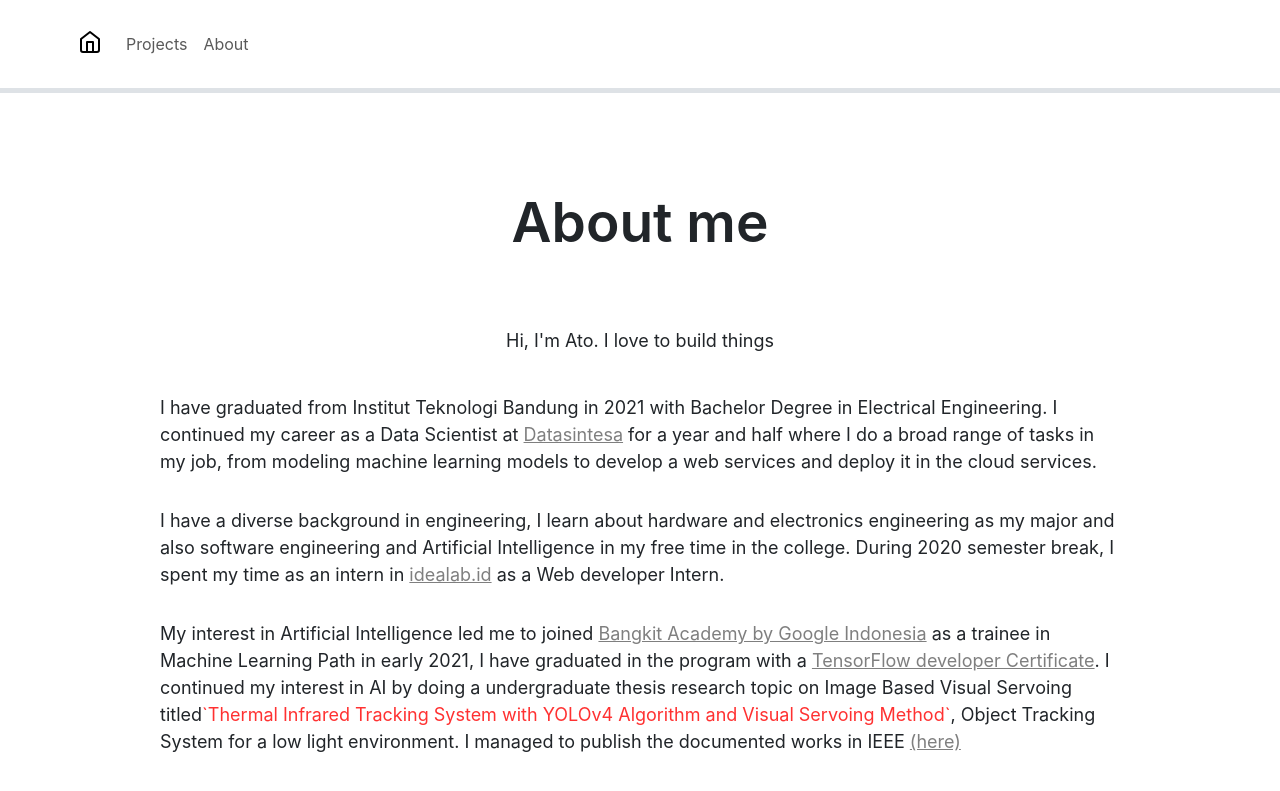
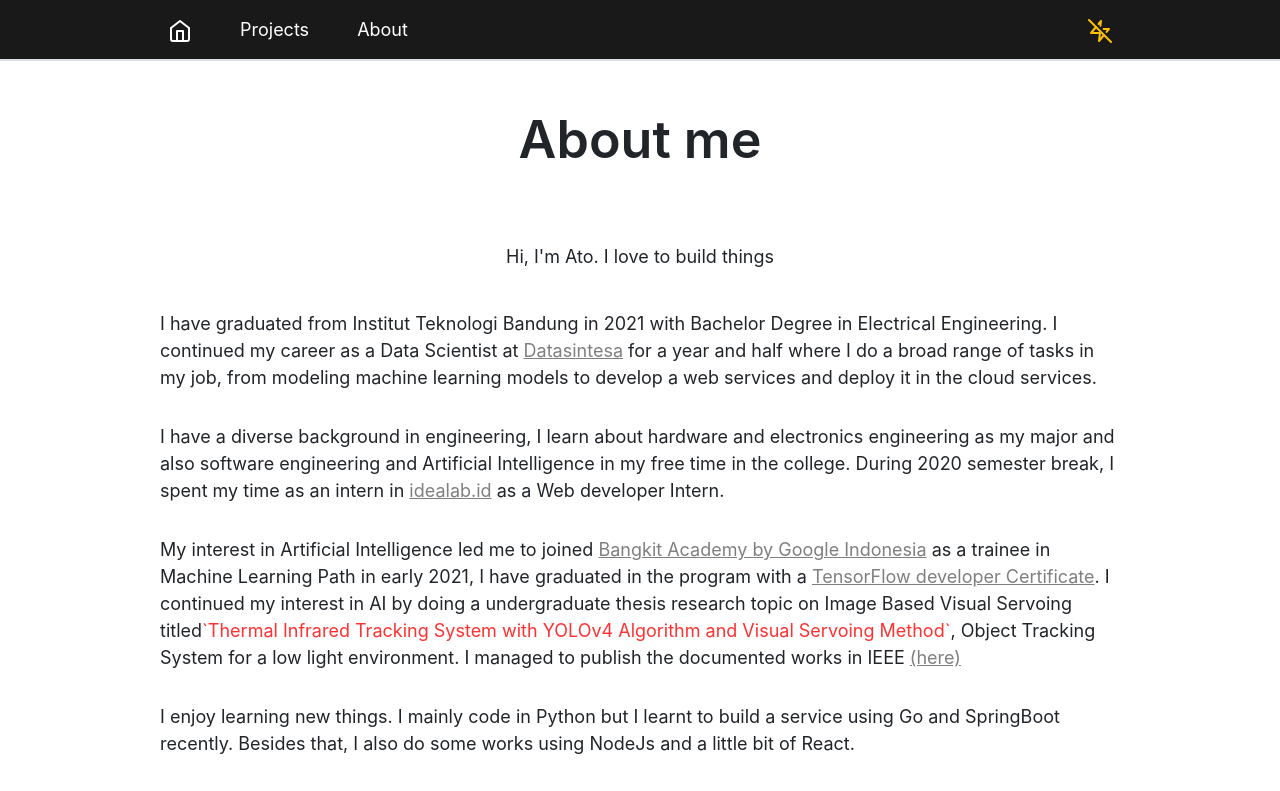
Before and after one commit to meinantoyuriawan/personal-web, a React (Create React App) app: page /about in a window 1280 px wide. Shown: the top 791 px of the page. Built offline with nearby package versions, Linux system fonts and the light colour scheme.

Commit message:
header finalization

```diff
--- a/src/App.css
+++ b/src/App.css
@@ -1,3 +1,9 @@
+html{
+  scrollbar-color: rgb(156, 163, 175) transparent;
+  scrollbar-width: thin;
+  overflow-y: scroll;
+}
+
 .App {
   text-align: center;
   font-family: 'Inter', 'sans-serif'
@@ -5,7 +11,7 @@
 
 .title {
   font-weight: 600;
-  font-size: 55px;
+  font-size: 52px;
 }
 
 p {
@@ -13,10 +19,7 @@ p {
 }
 @import url('https://fonts.googleapis.com/css2?family=Inter:wght@400;600&display=swap');
 
-.App-logo {
-  height: 40vmin;
-  pointer-events: none;
-}
+
 body{
   overflow-x:hidden;
 }
@@ -26,27 +29,3 @@ body{
     animation: App-logo-spin infinite 20s linear;
   }
 }
-
-.App-header {
-  background-color: #282c34;
-  min-height: 100vh;
-  display: flex;
-  flex-direction: column;
-  align-items: center;
-  justify-content: center;
-  font-size: calc(10px + 2vmin);
-  color: white;
-}
-
-.App-link {
-  color: #61dafb;
-}
-
-@keyframes App-logo-spin {
-  from {
-    transform: rotate(0deg);
-  }
-  to {
-    transform: rotate(360deg);
-  }
-}
--- a/src/components/mainPage/AboutPage.jsx
+++ b/src/components/mainPage/AboutPage.jsx
@@ -3,7 +3,8 @@ import ContactsComponent from "./ContactsComponent"
 
 export default function AboutPage() {
     return(
-        <div>
+        <div className="row d-flex align-items-center justify-content-center">
+            <div style={{maxWidth:"94vw"}}>
                 <h1 className="p-5 title">About me</h1>
                 <p style={{textAlign: "center"}} className="p-3">Hi, I'm Ato. I love to build things</p>
                 <p style={{textAlign: "left"}} className="p-2">
@@ -39,5 +40,6 @@ export default function AboutPage() {
                 <p className="pt-5">Feel free to find me at</p>
                 <ContactsComponent/>
             </div>
+        </div>
     )
 }
--- a/src/components/mainPage/HeaderComponent.jsx
+++ b/src/components/mainPage/HeaderComponent.jsx
@@ -1,29 +1,46 @@
 import { Link } from "react-router-dom";
 import {ReactComponent as HomeLogo} from '../icon/home.svg'
+import {ReactComponent as ZapOn} from '../icon/zap.svg'
+import {ReactComponent as ZapOff} from '../icon/zap-off.svg'
 
 function HeaderComponent() {
     return(
-        <header className="border-bottom border-5 mb-5 p-2">
-            <div className="container">
-                <div className="row">
-                    <nav className="navbar navbar-expand-lg">
-                        <Link className="nav-link" to="/">
-                            <h2 className="navbar-brand ms-2 fs-2">
-                                <HomeLogo/>
-                            </h2>
-                        </Link>
-                        <div className="colapse navbar-collapse">
-                            <ul className="navbar-nav">
-                                <li className="nav-item">
-                                    <Link className="nav-link" to="/projects">Projects</Link>
-                                </li>
-                                <li className="nav-item">
-                                    <Link className="nav-link" to="/about">About</Link>
-                                </li>
-                            </ul>
+        <header className="border-bottom border-2" style={{backgroundColor:"#191919"}}>
+            <div className="container" style={{maxWidth:"1000px"}} >
+                {/* <div className="" style={{width:"90vh"}}> */}
+                    <nav className="navbar"  >
+                        {/* <div className="colapse navbar-collapse"> */}
+                        <ul className="navbar-nav d-flex flex-row">
+                            <li className="nav-item ms-3">
+                                <Link className="nav-link"to="/">
+                                    <p style={{color:"white", margin:"0"}}>
+                                        <HomeLogo/>
+                                    </p>
+                                </Link>
+                            </li>
+                            <li className="nav-item ms-5">
+                                <Link className="nav-link" to="/projects">
+                                    <p style={{color:"white", margin:"0"}}>
+                                    Projects
+                                    </p>
+                                </Link>
+                            </li>
+                            <li className="nav-item ms-5">
+                                <Link className="nav-link" to="/about">
+                                    <p style={{color:"white", margin:"0"}}>
+                                    About
+                                    </p>
+                                </Link>
+                            </li>
+                        </ul>
+                        <div className="nav-item pe-3"to="/">
+                            <p style={{color:"#FFC000", margin:"0"}}>
+                                <ZapOff/>
+                            </p>
                         </div>
+                        {/* </div> */}
                     </nav>
-                </div>
+                {/* </div> */}
             </div>
         </header>
     )
```
Also changed, not shown: src/components/icon/zap-off.svg (added), src/components/icon/zap.svg (added). Lines whose indentation alone changed are shown as unchanged.
